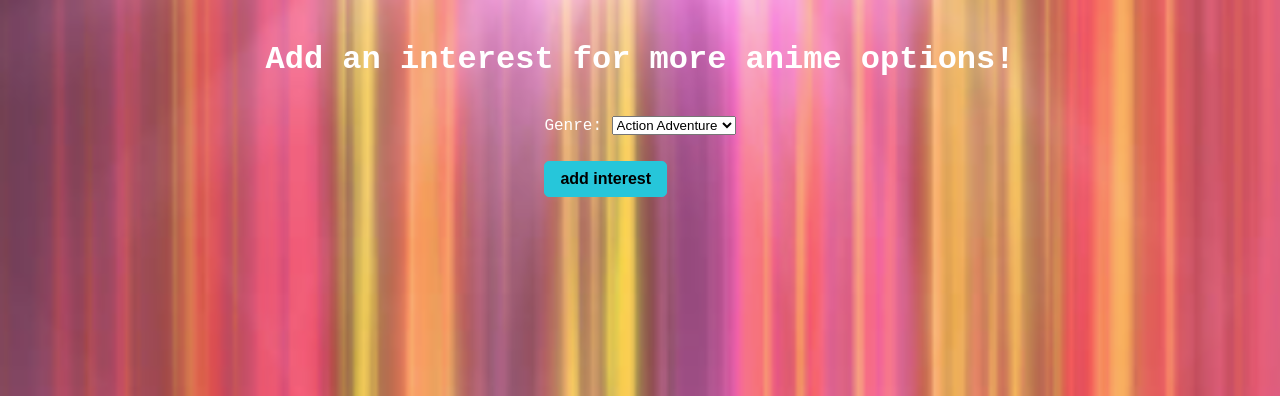
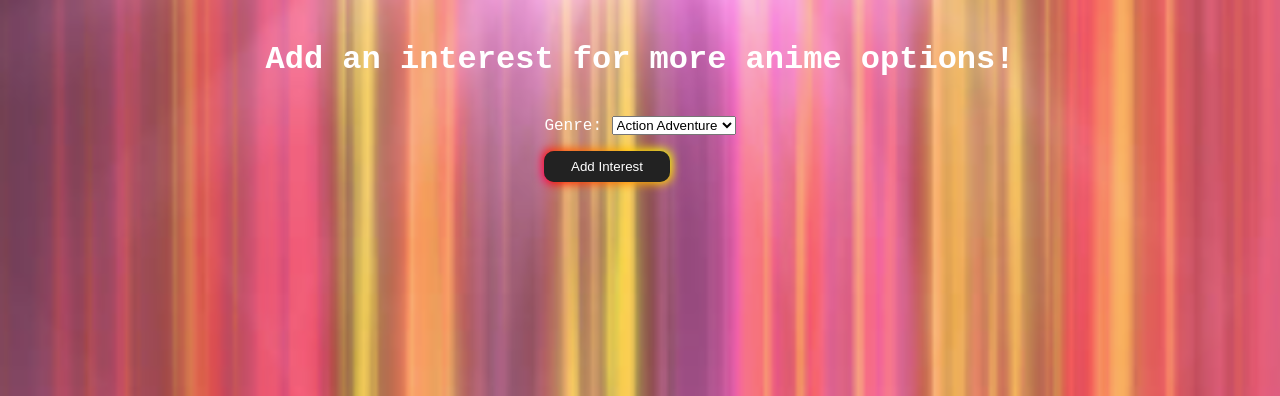
Before and after one commit to Shak99/animebutler, a Django app: page /interests/create/ in a window 1280 px wide. Shown: the part 60-456 px from the top of the page. Run offline with Django 4.2, Linux system fonts and the light colour scheme; the visitor is signed in with stand-in values (Sample User, id 1); some web fonts are replaced.

Commit message:
button 85

```diff
--- a/main_app/static/css/style.css
+++ b/main_app/static/css/style.css
@@ -225,3 +225,71 @@ footer {
         padding: 0;
     }
 }
+.button-85 {
+    padding: 0.6em 2em;
+    border: none;
+    outline: none;
+    color: rgb(255, 255, 255);
+    background: #111;
+    cursor: pointer;
+    position: relative;
+    z-index: 0;
+    border-radius: 10px;
+    user-select: none;
+    -webkit-user-select: none;
+    touch-action: manipulation;
+  }
+  .button-85:before {
+    content: "";
+    background: linear-gradient(
+      45deg,
+      #FF0000,
+      #FF7300,
+      #FFFB00,
+      #48FF00,
+      #00FFD5,
+      #002BFF,
+      #7A00FF,
+      #FF00C8,
+      #FF0000
+    );
+    position: absolute;
+    top: -2px;
+    left: -2px;
+    background-size: 400%;
+    z-index: -1;
+    filter: blur(5px);
+    -webkit-filter: blur(5px);
+    width: calc(100% + 4px);
+    height: calc(100% + 4px);
+    animation: glowing-button-85 20s linear infinite;
+    transition: opacity 0.3s ease-in-out;
+    border-radius: 10px;
+  }
+  @keyframes glowing-button-85 {
+    0% {
+      background-position: 0 0;
+    }
+    50% {
+      background-position: 400% 0;
+    }
+    100% {
+      background-position: 0 0;
+    }
+  }
+  .button-85:after {
+    z-index: -1;
+    content: "";
+    position: absolute;
+    width: 100%;
+    height: 100%;
+    background: #222;
+    left: 0;
+    top: 0;
+    border-radius: 10px;
+  }
+
+  .form-interest{
+      font-weight: 600;
+      color: black;
+  }
--- a/main_app/templates/animes/anime.html
+++ b/main_app/templates/animes/anime.html
@@ -8,7 +8,7 @@
 <div class="search">
   <form action="{% url 'search' %}" method="GET">
     <input type="text" name="q">
-    <input type="submit" value="search" class="button">
+    <button type="submit" class="button-85" role="button">Search</button>
   </form>
   <div class="interests">
     {% for interest in interests %}
--- a/main_app/templates/index.html
+++ b/main_app/templates/index.html
@@ -7,7 +7,7 @@
 <!--search by keywords-->
 <form action="{% url 'ind_search' %}" method="GET">
     <input type="text" name="q">
-    <input type="submit" value="search" class="button">
+    <button type="submit" class="button-85" role="button">Search</button>
 </form>
 
 {% comment %} <!--search by genres-->
--- a/main_app/templates/main_app/interest_form.html
+++ b/main_app/templates/main_app/interest_form.html
@@ -7,7 +7,7 @@
 <form method="POST" action="">
     {% csrf_token %}
     {{ form.as_p }}
-    <input class="button" type="submit" value="add interest">
+    <button type="submit" class="button-85" role="button">Add Interest</button>
 </form>
 
 {% endblock %}
```
